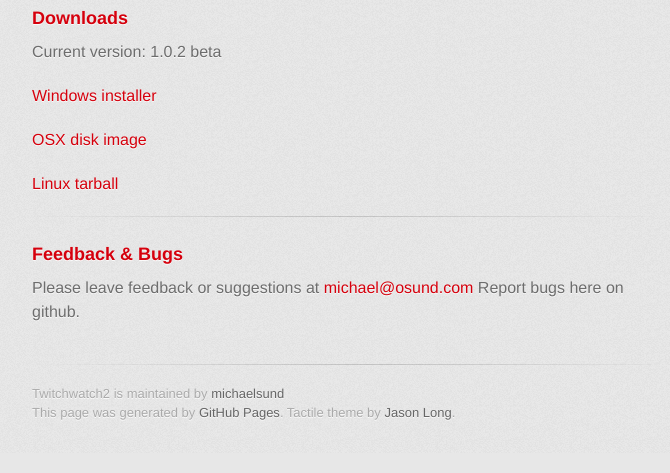
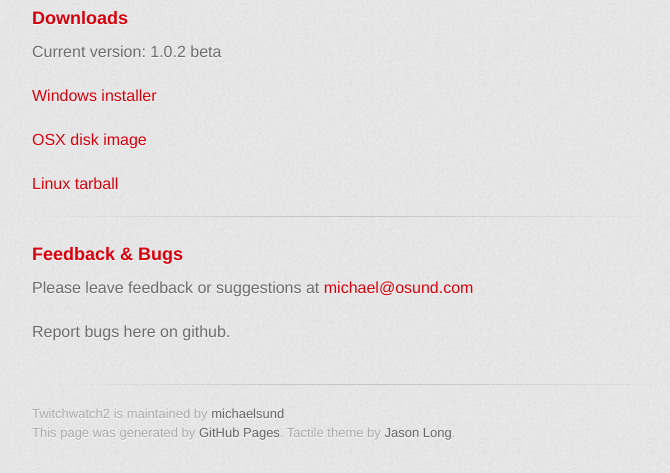
Before and after one commit to michaelsund/twitchwatch2, a plain HTML site: page index.html in a window 1280 px wide. Shown: the part 1139-1612 px from the top of the page, without its empty margins (298-968 px from the left). Drawn offline with Linux system fonts and the light colour scheme; a web font is replaced by a local one.

Commit message:
Create gh-pages branch via GitHub

```diff
--- a/index.html
+++ b/index.html
@@ -64,8 +64,9 @@
 <h3>
 <a id="feedback--bugs" class="anchor" href="#feedback--bugs" aria-hidden="true"><span aria-hidden="true" class="octicon octicon-link"></span></a>Feedback &amp; Bugs</h3>
 
-<p>Please leave feedback or suggestions at <a href="mailto:michael@osund.com">michael@osund.com</a>
-Report bugs here on github.</p>
+<p>Please leave feedback or suggestions at <a href="mailto:michael@osund.com">michael@osund.com</a></p>
+
+<p>Report bugs here on github.</p>
         </section>
 
         <footer>
--- a/params.json
+++ b/params.json
@@ -1,6 +1,6 @@
 {
   "name": "Twitchwatch2",
   "tagline": "Twitch.tv crossplatform notifications and tools",
-  "body": "### About\r\nTwitchWatch2 is a cross-platform desktop application geared towrds twitch.tv notifications.\r\nHeres some features implemented as of now\r\n* Streamer status\r\n* Win/Osx/Lin desktop notifications\r\n* Open stream in browser\r\n* Open stream with livestreamer (requires livestreamer to be installed)\r\n\r\n![Preview image](http://i.imgur.com/rexZx9W.png)\r\n\r\n![Preview image](http://i.imgur.com/aF2MnLk.png)\r\n\r\n### Downloads\r\n\r\nCurrent version: 1.0.2 beta\r\n\r\n[Windows installer](https://files.osund.com/TwitchWatch2/1.0.2%20beta/1.0.2%20win/TwitchWatch2-1.0.2-win-x64.exe)\r\n\r\n[OSX disk image](https://files.osund.com/TwitchWatch2/1.0.2%20beta/1.0.2%20win/TwitchWatch2-1.0.2-installer.dmg.bz2)\r\n\r\n[Linux tarball](https://files.osund.com/TwitchWatch2/1.0.2%20beta/1.0.2%20win/TwitchWatch2-1.0.2-linux-x64.tar.gz)\r\n\r\n***\r\n\r\n### Feedback & Bugs\r\nPlease leave feedback or suggestions at michael@osund.com\r\nReport bugs here on github.",
+  "body": "### About\r\nTwitchWatch2 is a cross-platform desktop application geared towrds twitch.tv notifications.\r\nHeres some features implemented as of now\r\n* Streamer status\r\n* Win/Osx/Lin desktop notifications\r\n* Open stream in browser\r\n* Open stream with livestreamer (requires livestreamer to be installed)\r\n\r\n![Preview image](http://i.imgur.com/rexZx9W.png)\r\n\r\n![Preview image](http://i.imgur.com/aF2MnLk.png)\r\n\r\n### Downloads\r\n\r\nCurrent version: 1.0.2 beta\r\n\r\n[Windows installer](https://files.osund.com/TwitchWatch2/1.0.2%20beta/1.0.2%20win/TwitchWatch2-1.0.2-win-x64.exe)\r\n\r\n[OSX disk image](https://files.osund.com/TwitchWatch2/1.0.2%20beta/1.0.2%20win/TwitchWatch2-1.0.2-installer.dmg.bz2)\r\n\r\n[Linux tarball](https://files.osund.com/TwitchWatch2/1.0.2%20beta/1.0.2%20win/TwitchWatch2-1.0.2-linux-x64.tar.gz)\r\n\r\n***\r\n\r\n### Feedback & Bugs\r\nPlease leave feedback or suggestions at michael@osund.com\r\n\r\nReport bugs here on github.",
   "note": "Don't delete this file! It's used internally to help with page regeneration."
 }
```
